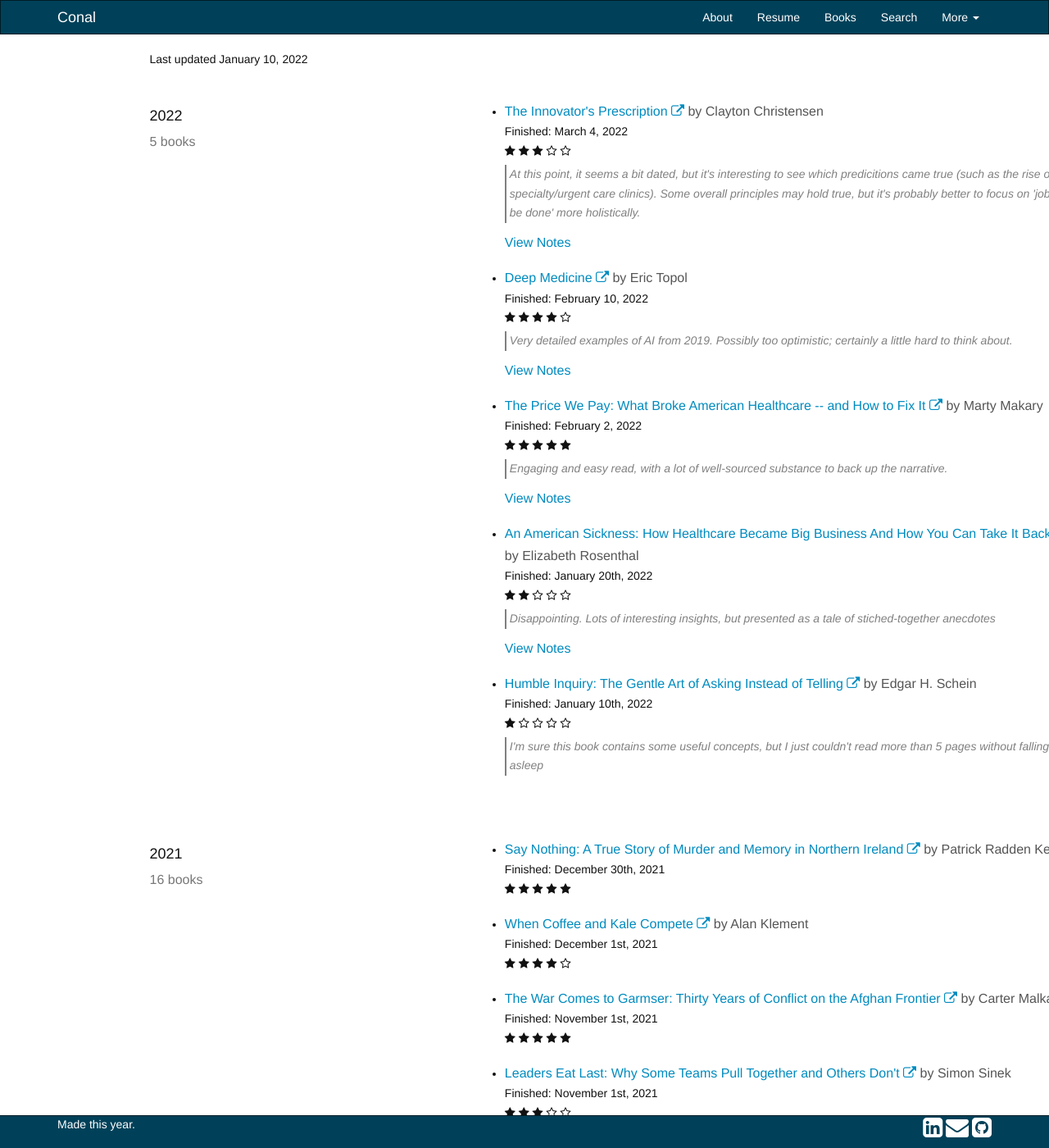
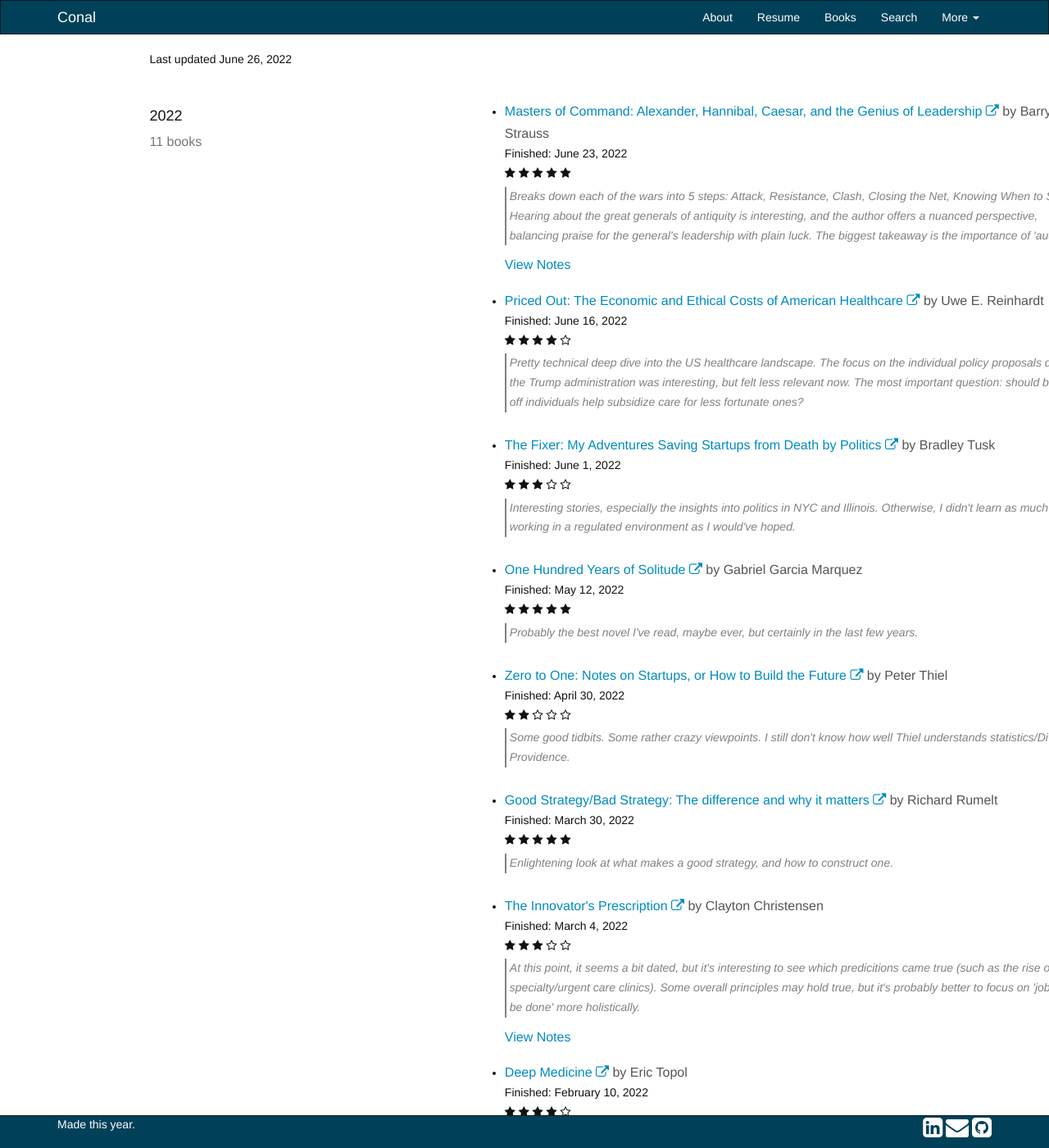
Before and after one commit to cms5109/cms5109.github.io, a Jekyll site: the page built from books.html, in a window 1280 px wide and 1400 px high. Shown: the whole window at 82% size. Built offline with Jekyll 4.4.1, drawn with Linux system fonts in a browser that asks for light colours; nearby versions of some CDN libraries; comment, search, counter and statistics services are not loaded; a style sheet for code colours, icons or effects is not loaded.

Commit message:
Updating for Q2 books, masters of command notes

```diff
--- a/_data/books.yml
+++ b/_data/books.yml
@@ -1,7 +1,49 @@
-lastupdate: January 10, 2022
+lastupdate: June 26, 2022
 list:
   - year: "2022"
     books:
+      - title: "Masters of Command: Alexander, Hannibal, Caesar, and the Genius of Leadership"
+        author: Barry Strauss
+        link: https://www.amazon.com/Masters-Command-Alexander-Hannibal-Leadership/dp/1439164495
+        finished: June 23, 2022
+        stars: 5
+        quick_take: "Breaks down each of the wars into 5 steps: Attack, Resistance, Clash, Closing the Net, Knowing When to Stop. Hearing about the great generals of antiquity is interesting, and the author offers a nuanced perspective, balancing praise for the general's leadership with plain luck. The biggest takeaway is the importance of 'audacity'."
+
+      - title: "Priced Out: The Economic and Ethical Costs of American Healthcare"
+        author: Uwe E. Reinhardt
+        link: https://www.amazon.com/Priced-Out-Economic-Ethical-American/dp/0691208530/
+        finished: June 16, 2022
+        stars: 4
+        quick_take: "Pretty technical deep dive into the US healthcare landscape. The focus on the individual policy proposals during the Trump administration was interesting, but felt less relevant now. The most important question: should better-off individuals help subsidize care for less fortunate ones?"
+
+      - title: "The Fixer: My Adventures Saving Startups from Death by Politics"
+        author: Bradley Tusk
+        link: https://www.amazon.com/dp/0525536493
+        finished: June 1, 2022
+        stars: 3
+        quick_take: "Interesting stories, especially the insights into politics in NYC and Illinois. Otherwise, I didn't learn as much about working in a regulated environment as I would've hoped."
+
+      - title: "One Hundred Years of Solitude"
+        author: Gabriel Garcia Marquez
+        link: https://www.amazon.com/dp/0060883286
+        finished: May 12, 2022
+        stars: 5
+        quick_take: "Probably the best novel I've read, maybe ever, but certainly in the last few years."
+
+      - title: "Zero to One: Notes on Startups, or How to Build the Future"
+        author: Peter Thiel
+        link: https://www.amazon.com/gp/product/0804139296/
+        finished: April 30, 2022
+        stars: 2
+        quick_take: "Some good tidbits. Some rather crazy viewpoints. I still don't know how well Thiel understands statistics/Divine Providence."
+
+      - title: "Good Strategy/Bad Strategy: The difference and why it matters"
+        author: Richard Rumelt
+        link: https://www.amazon.com/gp/product/1781256179
+        finished: March 30, 2022
+        stars: 5
+        quick_take: "Enlightening look at what makes a good strategy, and how to construct one."
+
       - title: "The Innovator's Prescription"
         author: Clayton Christensen
         link: https://www.amazon.com/Innovators-Prescription-Disruptive-Solution-Business/dp/0071592083
--- /dev/null
+++ b/_posts/2022-06-26-notes-from-masters-of-command.md
@@ -0,0 +1,45 @@
+---
+layout: post
+title: Notes from Masters of Command
+book_title: "Masters of Command: Alexander, Hannibal, Caesar, and the Genius of Leadership"
+date: 2022-06-26 12:00
+categories: leadership
+---
+
+#### Page 9: ###
+"I didn't follow the cause. I followed the man - and he was my friend."
+
+With these simple words, a lieutenant of Caesar summed up a secret of the great commanders' success.
+
+<br>
+
+#### Page 82: ###
+According to the sources, Alexander's senior general, Parmenio, responded positively, saying, "I would accept if I were you, Alexander." The king is supposed to have replied, "So would I, if I were Parmenio."
+
+<br>
+
+#### Page 172: ###
+To conquer an enemy who has superior resources in manpower, material, and money, an invader has to move quickly. Let the war drag on, and the enemy may husband his resources, grind down the invader, and even counterattack the invader's home country. To win, the invader has to shock the enemy with lightning attacks that strike at his heart.
+
+Alexander and Caesar understood the principle of shock. Hannibal seems to have understood it at first, but then something happened. Either he lost sight of it, or he failed to receive the necessary support from his home government to carry out a winning strategy, or both.
+
+<br>
+
+#### Page 188: ###
+A victor's biggest mistake after winning a great battle is to expect success to fall into his lap. On the contrary, since necessity is the mother of invention, the vanquished are likely to be more ingenious than ever, and perhaps even more dangerous. The vistor has to judge his next move correctly.
+
+<br>
+
+#### Page 196: ###
+They remind us of the wisdom of Winston Churchill, who wrote: "Those who can win a war well can rarely make a good peace, and those who could make a good peace would never have won the war."
+
+<br>
+
+#### Page 235: ###
+There are permanent lessons here for students of war, especially because the three cases look so similar on the surface. All three of our commanders illustrate certain things in common:
+
+Shock and awe is the beginning of a military campaign but not the end of it. Even successful attacks invariably run into obstacles. The history of war is the history of mistakes, and the mark of a good general is less knowing how to avoid errors than being able to recover from them. He must also know how to maneuver for the best position. The side with the better army should do everything it can to draw the enemy into pitched battle, because the alternative is a war of attrition, and that plays to the other side's strengths.
+
+... Winning a pitched battle is a great thing, but wars are not won by battle alone. You have to know how to use victory. A great commander goes on to close the net and does so in a timely and cost-effective way. This stage is the most challenging and difficult part of waging war, and all too easy to be forgotten amidst the glamour of a famous victory.
+
+<br>
```
